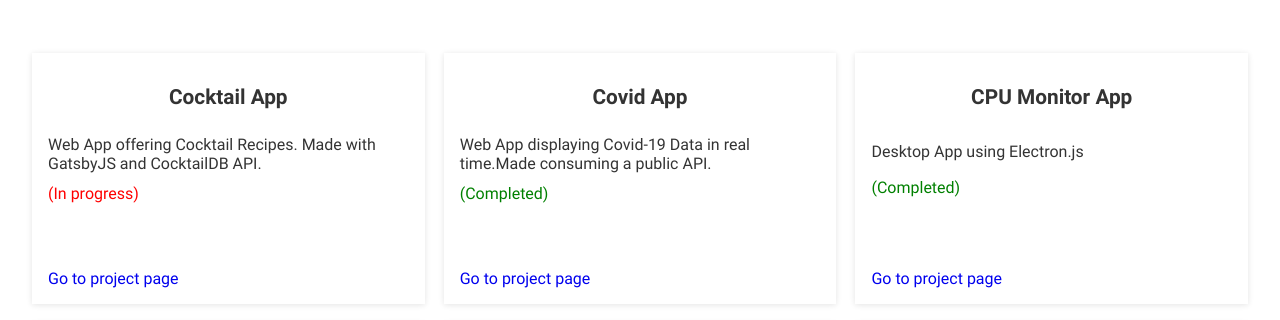
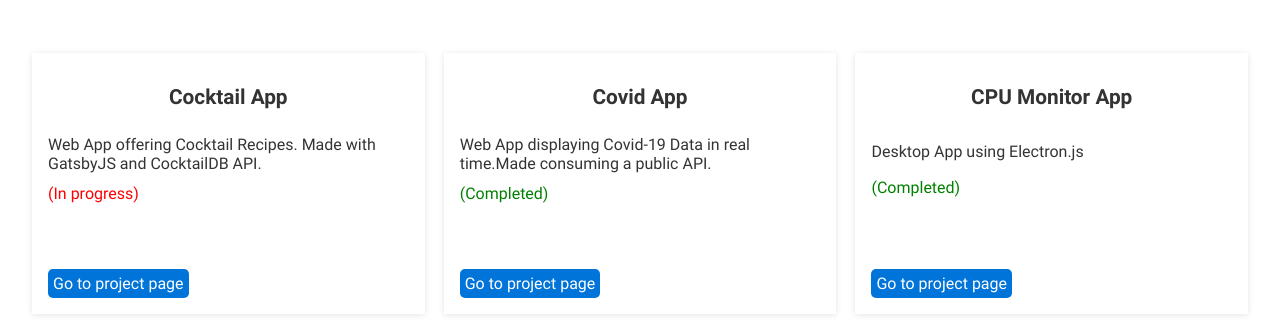
Before and after one commit to spiropoulos94/MyPortfolio, a Gatsby site: page / in a window 1280 px wide. Shown: the part 630-950 px from the top of the page. Built offline with nearby package versions, Linux system fonts and the light colour scheme; Gatsby itself is replaced by a stand-in of ours.

Commit message:
updated buttons

```diff
--- a/src/components/landing/Projects/index.jsx
+++ b/src/components/landing/Projects/index.jsx
@@ -4,7 +4,7 @@
 
 import styled from 'styled-components';
 import { v4 as uuidv4 } from 'uuid';
-import { Wrapper, Grid, Item, Title, Description, Link } from './styles';
+import { Wrapper, Grid, Item, Title, Description, Link, Button } from './styles';
 
 export const Projects = () => {
   const data = useStaticQuery(graphql`
@@ -45,7 +45,7 @@
                 )}
                 <Link>
                   <a href={node.frontmatter.link} target="_blank">
-                    Go to project page
+                    <Button>Go to project page</Button>
                   </a>
                 </Link>
               </Card>
--- a/src/components/landing/Projects/styles.js
+++ b/src/components/landing/Projects/styles.js
@@ -46,6 +46,26 @@
   padding: 2rem 0;
 `;
 
+export const Button = styled.button`
+  color: #fff !important;
+  text-decoration: none;
+  background: #0074d9;
+  padding: 5px;
+  border-radius: 5px;
+  display: inline-block;
+  border: none;
+  transition: all 0.4s ease 0s;
+  :hover {
+    cursor: pointer;
+    background: #434343;
+    letter-spacing: 1px;
+    -webkit-box-shadow: 0px 5px 40px -10px rgba(0, 0, 0, 0.57);
+    -moz-box-shadow: 0px 5px 40px -10px rgba(0, 0, 0, 0.57);
+    box-shadow: 5px 40px -10px rgba(0, 0, 0, 0.57);
+    transition: all 0.4s ease 0s;
+  }
+`;
+
 export const Description = styled.div`
   display: flex;
   align-items: center;
```
